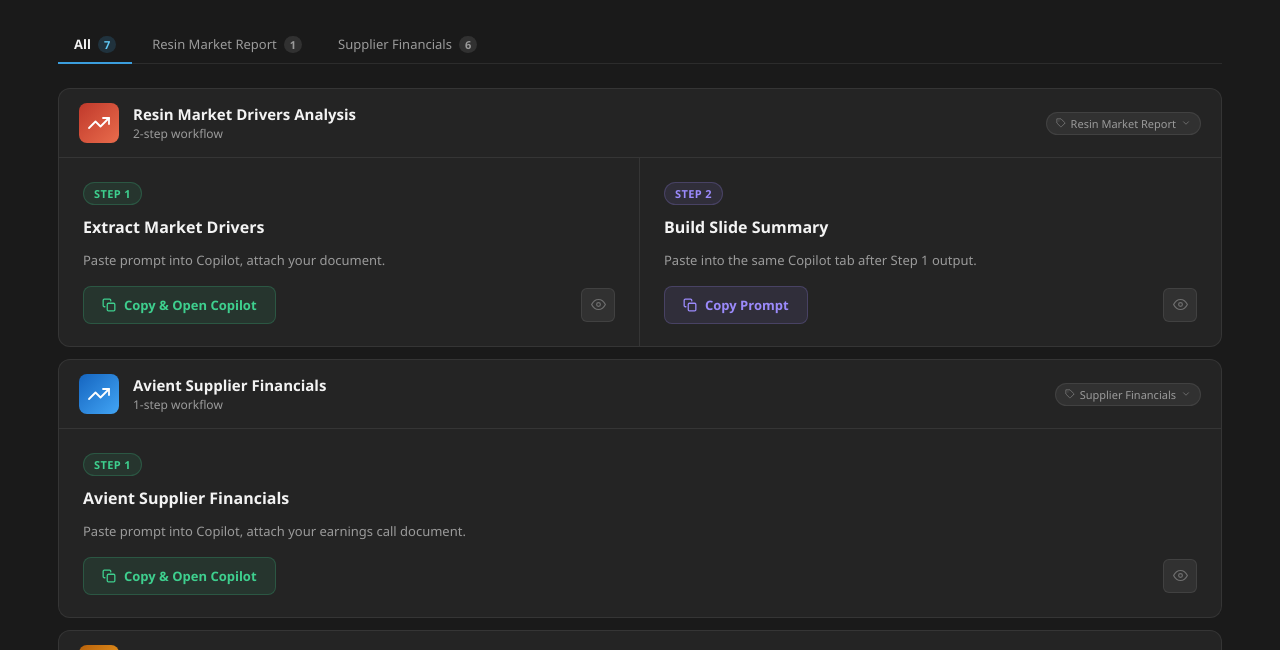
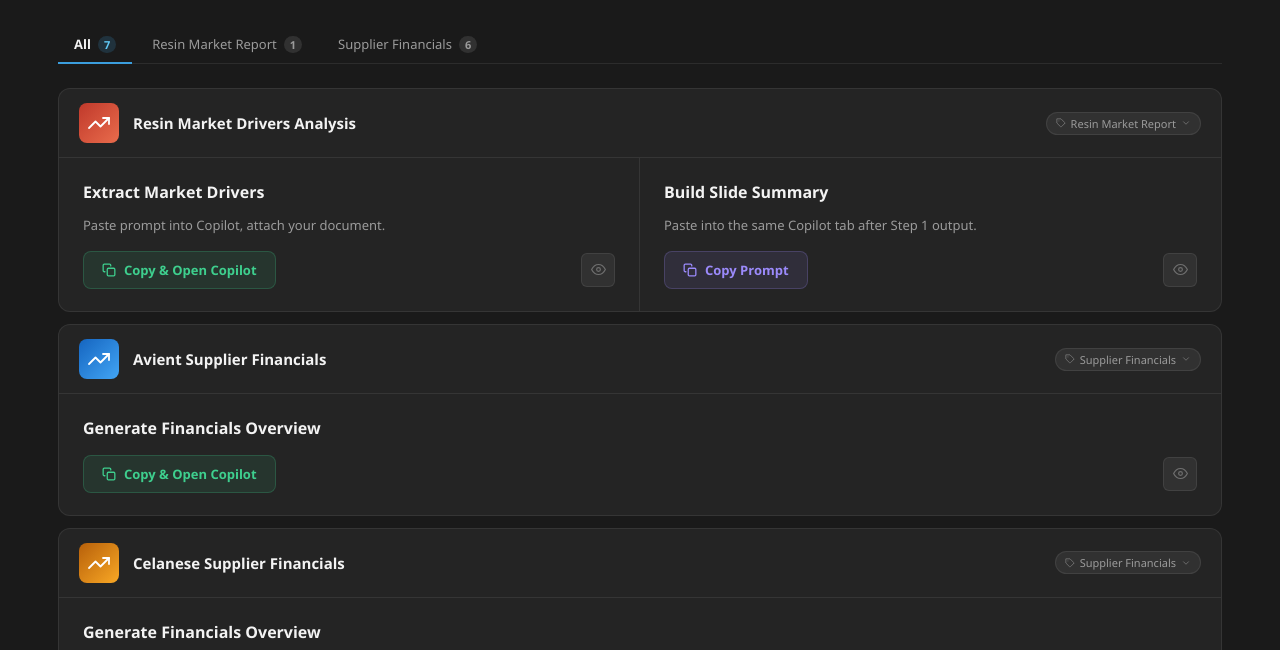
Before and after one commit to nihasapra/promptlib, a plain HTML site: page index.html in a window 1280 px wide. Shown: the part 135-785 px from the top of the page. Drawn offline with Linux system fonts and the light colour scheme; a web font is replaced by a local one.

Commit message:
Latest working model with supplier financials modified
still need to modify market drivers prompt

```diff
--- a/index.html
+++ b/index.html
@@ -1050,14 +1050,11 @@ function renderLib() {
     const currentTab = tabs.find(t => t.id === c.tabId);
     const tabLabel = currentTab ? currentTab.name : 'Unassigned';
     const isSingle = c.s2 === null;
-    const metaLabel = isSingle ? '1-step workflow' : '2-step workflow';
 
     const stepsHtml = isSingle ? `
       <div class="steps-row" style="grid-template-columns:1fr">
         <div class="step-widget s1" style="border-right:none">
-          <div class="step-pill">Step 1</div>
-          <div class="step-title">${esc(c.name)}</div>
-          <div class="step-desc">Paste prompt into Copilot, attach your earnings call document.</div>
+          <div class="step-title">Generate Financials Overview</div>
           <div class="step-footer">
             <button class="action-btn" onclick="copyOpen(${catIdx},this)">
               <svg viewBox="0 0 24 24"><rect x="9" y="9" width="13" height="13" rx="2"/><path d="M5 15H4a2 2 0 0 1-2-2V4a2 2 0 0 1 2-2h9a2 2 0 0 1 2 2v1"/></svg>
@@ -1071,7 +1068,6 @@ function renderLib() {
       </div>` : `
       <div class="steps-row">
         <div class="step-widget s1">
-          <div class="step-pill">Step 1</div>
           <div class="step-title">Extract Market Drivers</div>
           <div class="step-desc">Paste prompt into Copilot, attach your document.</div>
           <div class="step-footer">
@@ -1085,7 +1081,6 @@ function renderLib() {
           </div>
         </div>
         <div class="step-widget s2">
-          <div class="step-pill">Step 2</div>
           <div class="step-title">Build Slide Summary</div>
           <div class="step-desc">Paste into the same Copilot tab after Step 1 output.</div>
           <div class="step-footer">
@@ -1107,7 +1102,6 @@ function renderLib() {
           <div class="cat-avatar">${catAvatar(catIdx)}</div>
           <div class="cat-info">
             <div class="cat-name">${esc(c.name)}</div>
-            <div class="cat-meta">${metaLabel}</div>
           </div>
         </div>
         <div style="position:relative">
```
